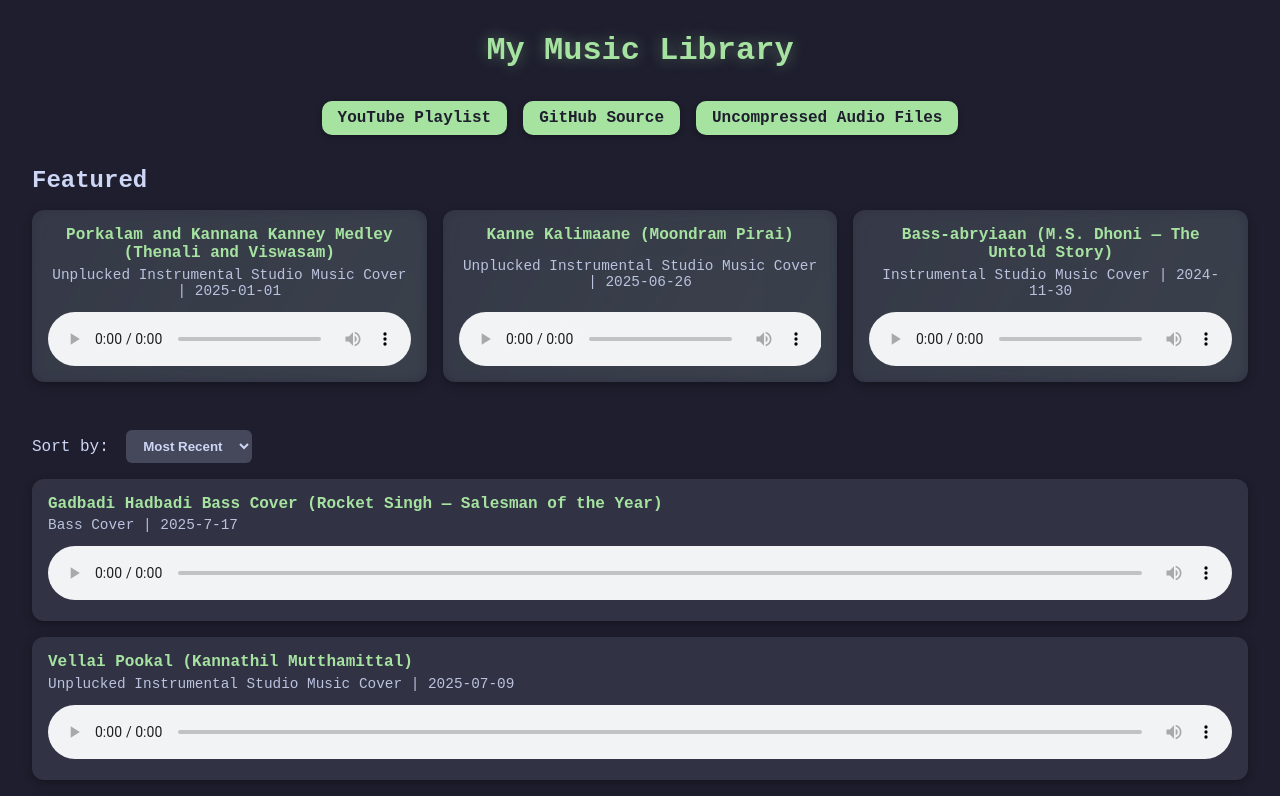
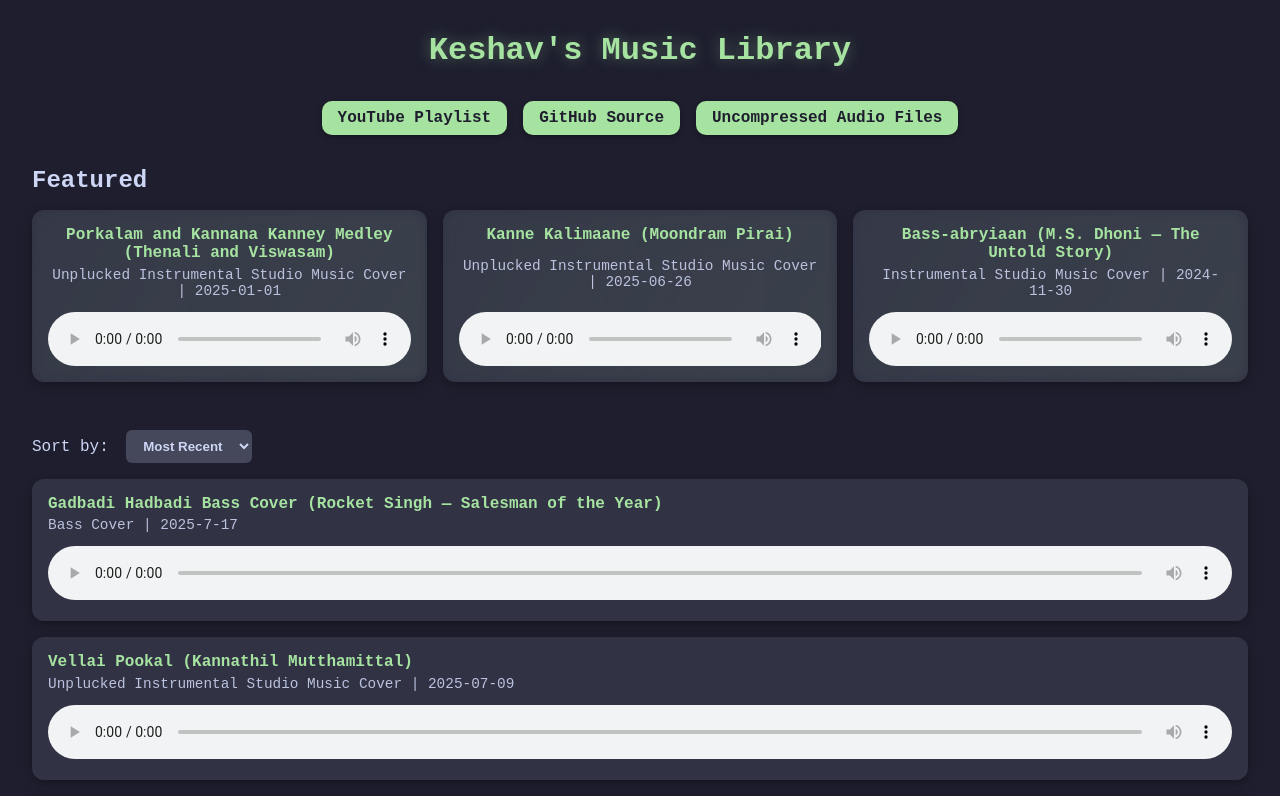
Before and after one commit to KeshavAnandCode/MusicPortfolio, a plain HTML site: page index.html in a window 1280 px wide. Shown: the top 796 px of the page. Drawn offline with Linux system fonts and the light colour scheme.

Commit message:
Minor Change to Titile

```diff
--- a/index.html
+++ b/index.html
@@ -8,7 +8,7 @@
 </head>
 <body>
   <header>
-    <h1>My Music Library</h1>
+    <h1>Keshav's Music Library</h1>
     <div style="height: 2rem;"></div>
     <!-- Links section -->
     <div class="links">
```
